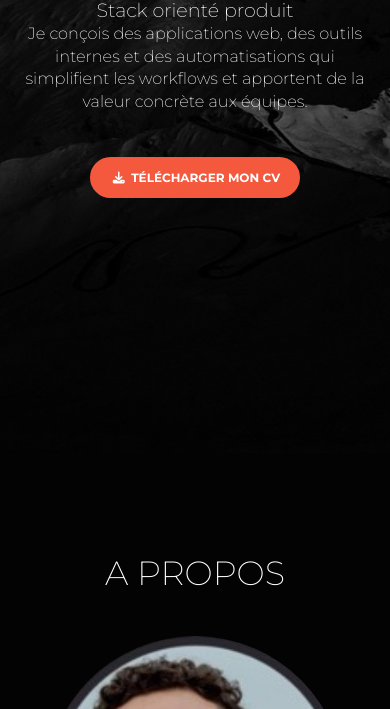
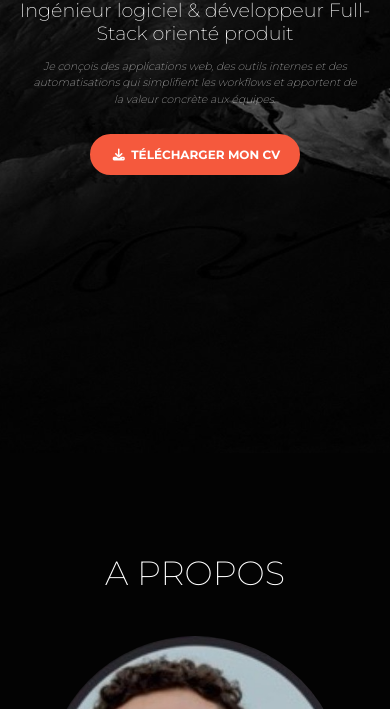
Before and after one commit to TAJMOUTI/SiteNizar, a plain HTML site: page home.html in a window 390 px wide. Shown: the part 391-1100 px from the top of the page. Drawn offline with Linux system fonts and the light colour scheme.

Commit message:
[add] - enhance hero section styles with improved typography and responsive design

```diff
--- a/assets/css/portfoliostyle.css
+++ b/assets/css/portfoliostyle.css
@@ -188,3 +188,38 @@
 footer a:hover{
 	opacity: 0.3;
 }
+
+/*---------------------------------------------------------------------------------- hero --------------*/
+
+.page-header .motto h4 {
+    margin-bottom: 16px;
+}
+
+.page-header .motto .hero-description {
+    max-width: 680px;
+    margin: 0 auto 30px;
+    font-size: 0.96em;
+    line-height: 1.55;
+    font-style: italic;
+    font-weight: 300;
+    text-align: center;
+    opacity: 0.72;
+}
+
+.page-header .motto .hero-description + br,
+.page-header .motto .hero-description + br + br {
+    display: none;
+}
+
+@media (max-width: 767px) {
+    .page-header .motto h4 {
+        margin-bottom: 14px;
+    }
+
+    .page-header .motto .hero-description {
+        max-width: 90%;
+        margin: 0 auto 26px;
+        font-size: 0.9em;
+        line-height: 1.5;
+    }
+}
```
